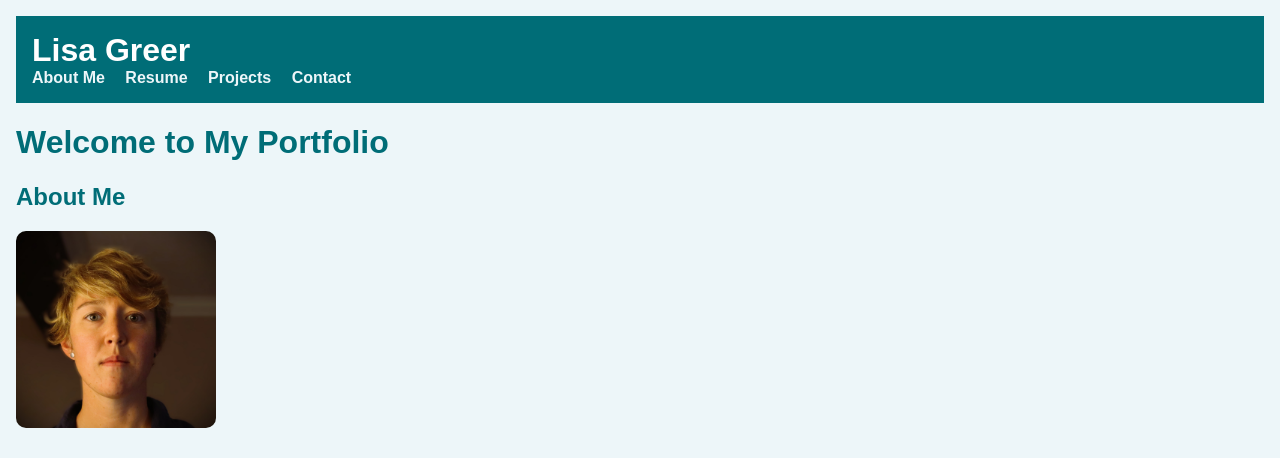
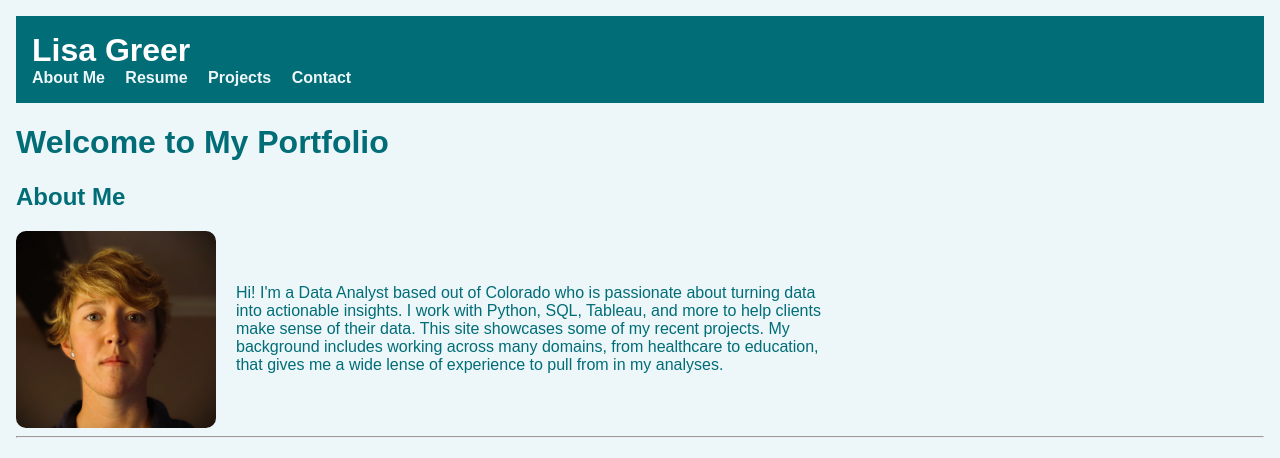
Before and after one commit to lgreer929/lgreer929.github.io, a Jekyll site: the page built from index.md, in a window 1280 px wide. Shown: the top 458 px of the page. Built offline with Jekyll 4.4.1, drawn with Linux system fonts in a browser that asks for light colours; some of the changed text lies outside the part shown.

Commit message:
put text inline with photo

```diff
--- a/index.md
+++ b/index.md
@@ -7,9 +7,17 @@ title: My Portfolio
 
 ## About Me
 
-<img src="assets/images/me.JPG" alt="Photo of Me" style="width:200px;border-radius:10px;margin-bottom:10px;">
+<div style="display: flex; align-items: center; gap: 20px; flex-wrap: wrap;">
 
-Hi! I'm a Data Analyst based out of Colorado who is passionate about turning data into actionable insights. I work with Python, SQL, Tableau, and more to help clients make sense of their data. This site showcases some of my recent projects. My background includes working across many domains, from healthcare to education, that gives me a wide lense of experience to pull from in my analyses.
+  <img src="assets/images/me.jpg" alt="Photo of Me" style="width:200px; border-radius:10px; flex-shrink: 0;">
+
+  <div style="max-width: 600px;">
+    <p>
+      Hi! I'm a Data Analyst based out of Colorado who is passionate about turning data into actionable insights. I work with Python, SQL, Tableau, and more to help clients make sense of their data. This site showcases some of my recent projects. My background includes working across many domains, from healthcare to education, that gives me a wide lense of experience to pull from in my analyses.
+    </p>
+  </div>
+
+</div>
 
 ---
 
```
